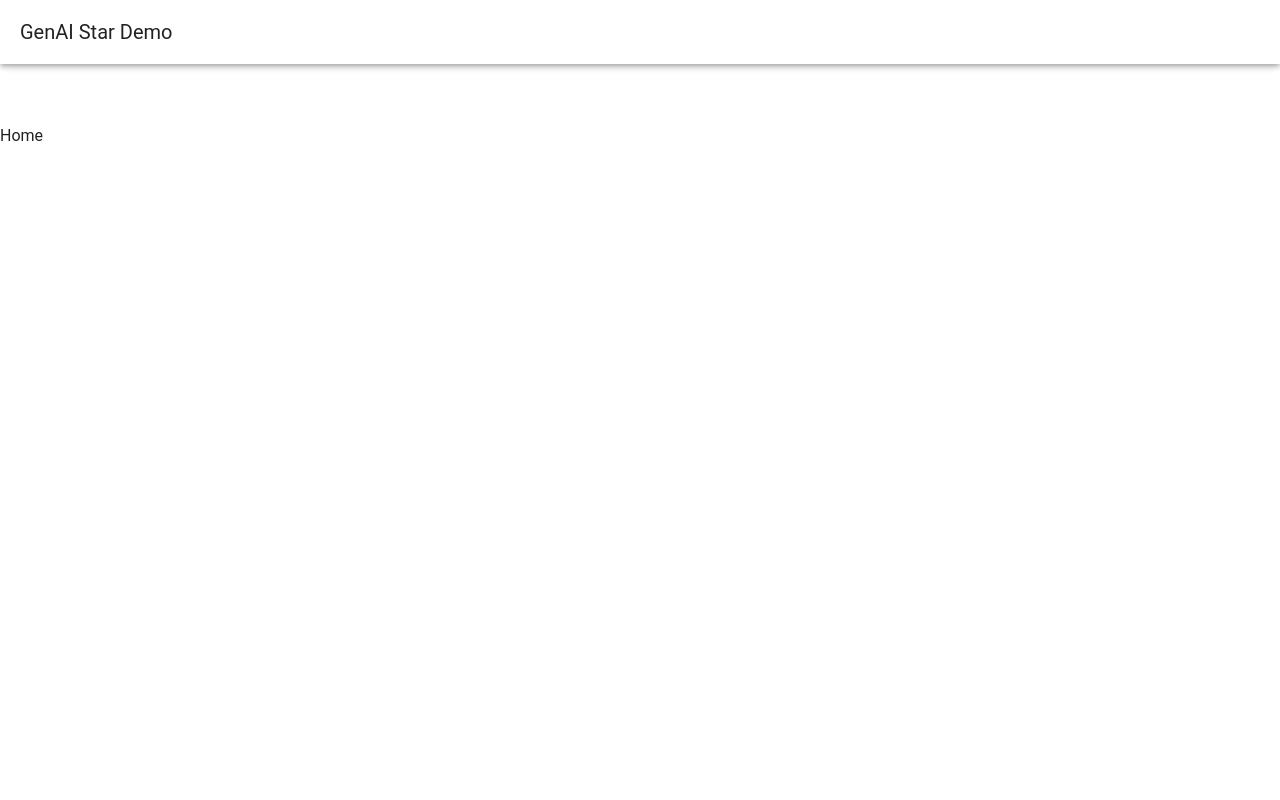
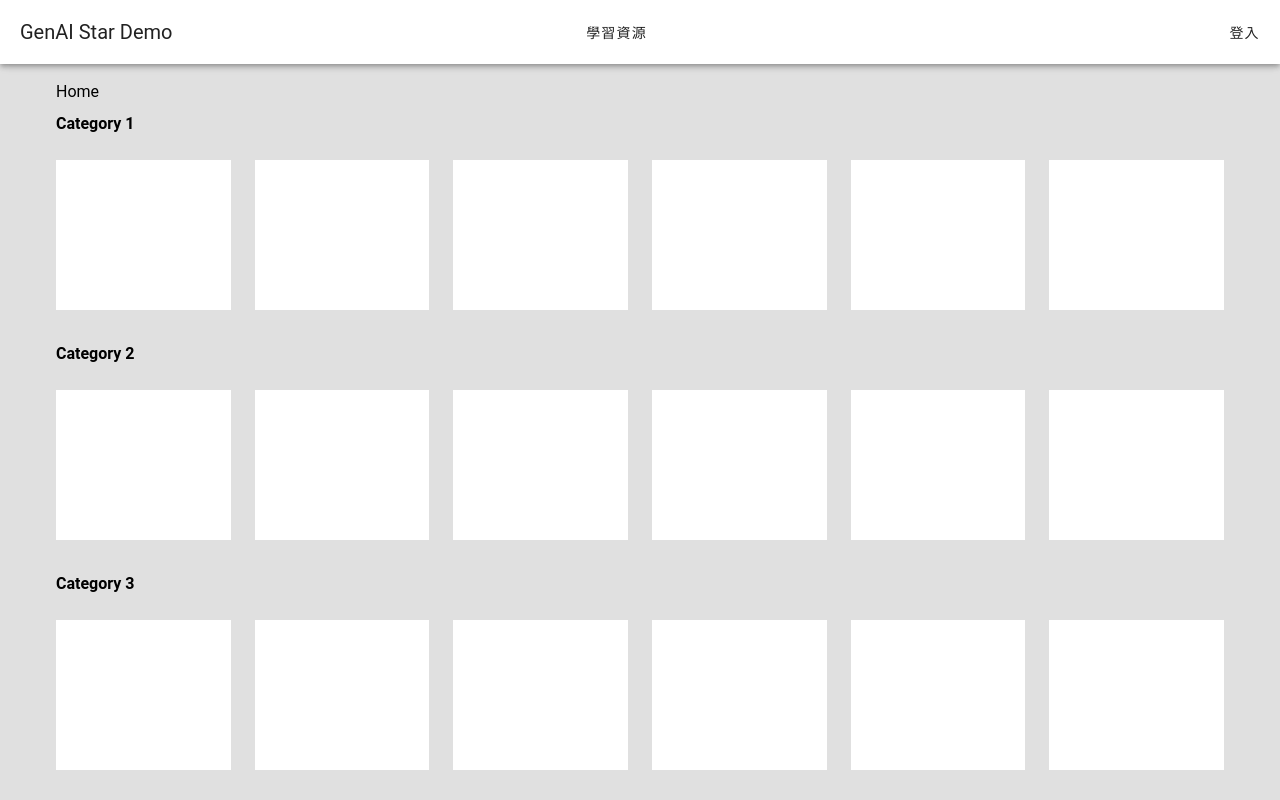
Before and after one commit to CK642509/genai_star_demo, a Vue app: page / in a window 1280 px wide. Shown: the top 800 px of the page. Built offline with nearby package versions, Linux system fonts and the light colour scheme.

Commit message:
feat: 新增頁面

```diff
--- a/src/App.vue
+++ b/src/App.vue
@@ -1,14 +1,56 @@
 <script setup lang="ts">
 import { RouterView } from "vue-router";
-import NavBar from './components/NavBar.vue'
+
+import { ref } from 'vue'
+
+const drawer = ref<boolean>(false)
+const isLogin = ref<boolean>(false)
+
+
+
 </script>
 
 <template>
-  <v-app>
-    <NavBar />
-    111
-    <v-main>
-      <RouterView />
+  <v-app id="inspire">
+    <v-app-bar>
+
+
+      <v-toolbar-title to="/">GenAI Star Demo</v-toolbar-title>
+      <v-btn to="/resource">學習資源</v-btn>
+      <v-spacer />
+      <v-btn v-if="!isLogin" @click="isLogin = true">登入</v-btn>
+      <v-app-bar-nav-icon v-if="isLogin" @click="drawer = !drawer"></v-app-bar-nav-icon>
+    </v-app-bar>
+
+    <v-navigation-drawer
+      v-model="drawer"
+      location="right"
+      temporary
+    >
+    <template v-slot:prepend>
+          <v-list-item
+            lines="two"
+            prepend-avatar="https://randomuser.me/api/portraits/women/81.jpg"
+            subtitle="Logged in"
+            title="Jane Smith"
+          ></v-list-item>
+        </template>
+
+        <v-divider></v-divider>
+
+        <v-list density="compact" nav>
+          <v-list-item prepend-icon="mdi-home-city" title="Home" value="home" to="/"></v-list-item>
+          <v-list-item prepend-icon="mdi-account" title="帳號資訊" value="account" to="/profile"></v-list-item>
+          <v-list-item prepend-icon="mdi-note-text-outline" title="筆記" value="notes" to="/notes"></v-list-item>
+          <v-list-item prepend-icon="mdi-human-male-board" title="課程" value="courses" to="/courses"></v-list-item>
+          <v-list-item prepend-icon="mdi-logout" title="登出" @click="isLogin = false; drawer = false"></v-list-item>
+        </v-list>
+    </v-navigation-drawer>
+
+    <v-main class="bg-grey-lighten-2">
+      <v-container>
+        <RouterView />
+      </v-container>
     </v-main>
   </v-app>
 </template>
--- a/src/components/NavBar.vue
+++ b/src/components/NavBar.vue
@@ -2,9 +2,9 @@
   <v-app-bar>
     <v-toolbar-title>GenAI Star Demo</v-toolbar-title>
     <v-spacer />
+    <v-btn>登入</v-btn>
+  </v-app-bar>
 
-  </v-app-bar>
-  <v-btn>登入</v-btn>
 </template>
 
 <script setup lang="ts">
--- a/src/router/index.ts
+++ b/src/router/index.ts
@@ -7,6 +7,26 @@ const router = createRouter({
       path: '/',
       name: 'home',
       component: () => import('../views/HomeView.vue')
+    },
+    {
+      path: '/resource',
+      name: 'resource',
+      component: () => import('../views/ResourceView.vue')
+    },
+    {
+      path: '/profile',
+      name: 'profile',
+      component: () => import('../views/ProfileView.vue')
+    },
+    {
+      path: '/notes',
+      name: 'notes',
+      component: () => import('../views/NoteView.vue')
+    },
+    {
+      path: '/courses',
+      name: 'courses',
+      component: () => import('../views/CourseView.vue')
     },
     // {
     //   path: '/about',
--- /dev/null
+++ b/src/views/CourseView.vue
@@ -0,0 +1,3 @@
+<template>
+  我的課程
+</template>
--- a/src/views/HomeView.vue
+++ b/src/views/HomeView.vue
@@ -1,3 +1,22 @@
 <template>
   Home
+  <v-row>
+          <template v-for="n in 4" :key="n">
+            <v-col
+              class="mt-2"
+              cols="12"
+            >
+              <strong>Category {{ n }}</strong>
+            </v-col>
+
+            <v-col
+              v-for="j in 6"
+              :key="`${n}${j}`"
+              cols="6"
+              md="2"
+            >
+              <v-sheet height="150"></v-sheet>
+            </v-col>
+          </template>
+        </v-row>
 </template>
--- /dev/null
+++ b/src/views/NoteView.vue
@@ -0,0 +1,3 @@
+<template>
+  我的筆記
+</template>
--- /dev/null
+++ b/src/views/ProfileView.vue
@@ -0,0 +1,3 @@
+<template>
+  我的帳號
+</template>
--- /dev/null
+++ b/src/views/ResourceView.vue
@@ -0,0 +1,3 @@
+<template>
+  資源
+</template>
```
